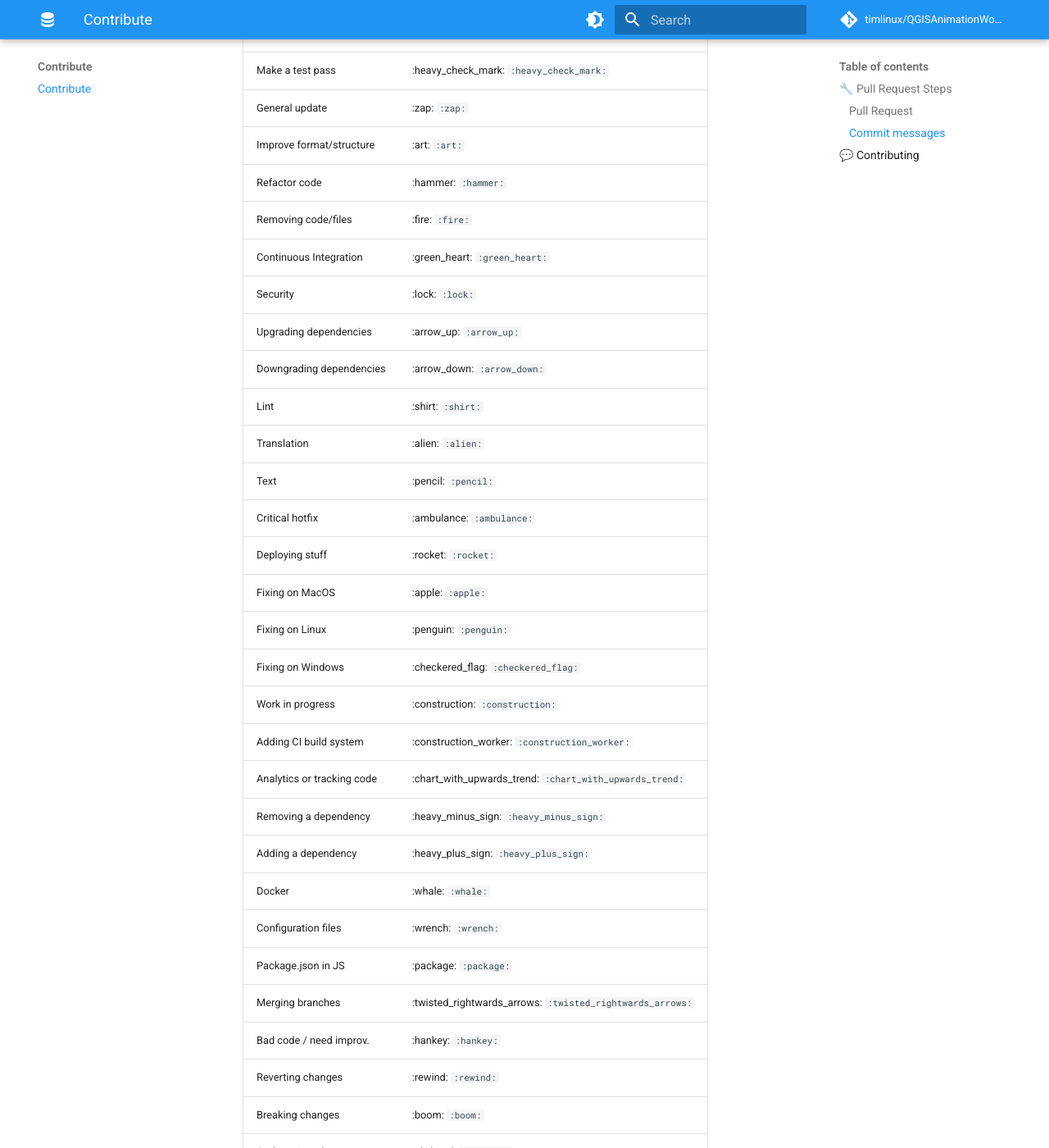
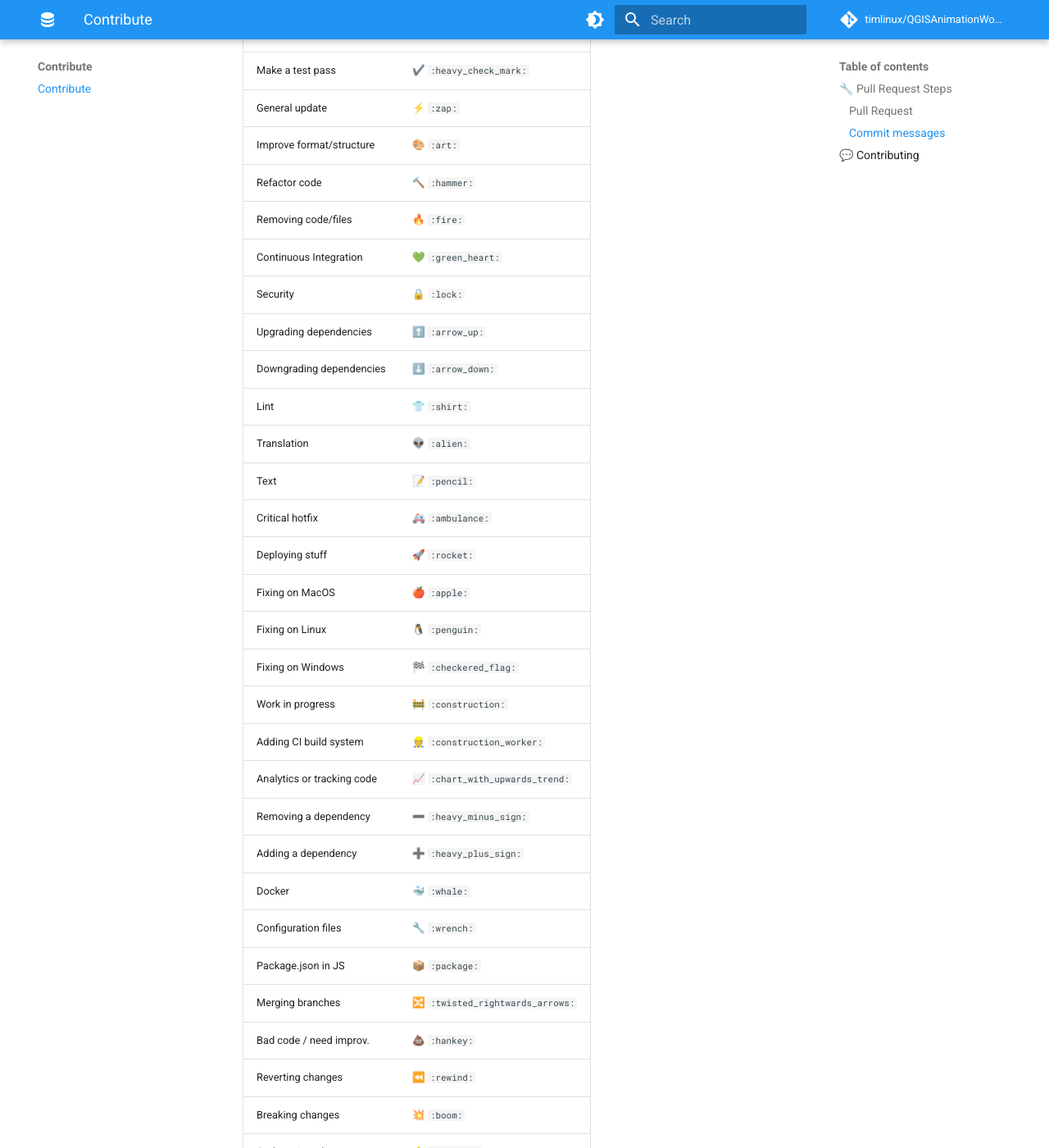
Before and after one commit to timlinux/QGISAnimationWorkbench, an MkDocs documentation site: the page built from docs/contribute/contribute.md, in a window 1280 px wide and 1400 px high, scrolled down 1128 px. Shown: the whole window at 82% size. Built offline with MkDocs 1.6.1 and Material for MkDocs 9.7.7, drawn with Linux system fonts in a browser that asks for light colours; comment, search, counter and statistics services are not loaded; some of the changed lines change nothing that is shown; some of the changed text lies outside the part shown.

Commit message:
📝 Swapped out quickhand emoji text for symbols

```diff
--- a/docs/contribute/contribute.md
+++ b/docs/contribute/contribute.md
@@ -16,49 +16,49 @@ commit messages (see [GitMoji](https://gitmoji.dev/)).
 
 | Commit type                | Emoji                                                     |
 | :------------------------- | :-------------------------------------------------------- |
-| Initial commit             | :tada: `:tada:`                                           |
-| Version tag                | :bookmark: `:bookmark:`                                   |
-| New feature                | :sparkles: `:sparkles:`                                   |
-| Bugfix                     | :bug: `:bug:`                                             |
-| Metadata                   | :card_index: `:card_index:`                               |
-| Documentation              | :books: `:books:`                                         |
-| Documenting source code    | :bulb: `:bulb:`                                           |
-| Performance                | :racehorse: `:racehorse:`                                 |
-| Cosmetic                   | :lipstick: `:lipstick:`                                   |
-| Tests                      | :rotating_light: `:rotating_light:`                       |
-| Adding a test              | :white_check_mark: `:white_check_mark:`                   |
-| Make a test pass           | :heavy_check_mark: `:heavy_check_mark:`                   |
-| General update             | :zap: `:zap:`                                             |
-| Improve format/structure   | :art: `:art:`                                             |
-| Refactor code              | :hammer: `:hammer:`                                       |
-| Removing code/files        | :fire: `:fire:`                                           |
-| Continuous Integration     | :green_heart: `:green_heart:`                             |
-| Security                   | :lock: `:lock:`                                           |
-| Upgrading dependencies     | :arrow_up: `:arrow_up:`                                   |
-| Downgrading dependencies   | :arrow_down: `:arrow_down:`                               |
-| Lint                       | :shirt: `:shirt:`                                         |
-| Translation                | :alien: `:alien:`                                         |
-| Text                       | :pencil: `:pencil:`                                       |
-| Critical hotfix            | :ambulance: `:ambulance:`                                 |
-| Deploying stuff            | :rocket: `:rocket:`                                       |
-| Fixing on MacOS            | :apple: `:apple:`                                         |
-| Fixing on Linux            | :penguin: `:penguin:`                                     |
-| Fixing on Windows          | :checkered_flag: `:checkered_flag:`                       |
-| Work in progress           | :construction:  `:construction:`                          |
-| Adding CI build system     | :construction_worker: `:construction_worker:`             |
-| Analytics or tracking code | :chart_with_upwards_trend: `:chart_with_upwards_trend:`   |
-| Removing a dependency      | :heavy_minus_sign: `:heavy_minus_sign:`                   |
-| Adding a dependency        | :heavy_plus_sign: `:heavy_plus_sign:`                     |
-| Docker                     | :whale: `:whale:`                                         |
-| Configuration files        | :wrench: `:wrench:`                                       |
-| Package.json in JS         | :package: `:package:`                                     |
-| Merging branches           | :twisted_rightwards_arrows: `:twisted_rightwards_arrows:` |
-| Bad code / need improv.    | :hankey: `:hankey:`                                       |
-| Reverting changes          | :rewind: `:rewind:`                                       |
-| Breaking changes           | :boom: `:boom:`                                           |
-| Code review changes        | :ok_hand: `:ok_hand:`                                     |
-| Accessibility              | :wheelchair: `:wheelchair:`                               |
-| Move/rename repository     | :truck: `:truck:`                                         |
+| Initial commit             | 🎉 `:tada:`                                           |
+| Version tag                | 🔖 `:bookmark:`                                   |
+| New feature                | ✨ `:sparkles:`                                   |
+| Bugfix                     | 🐛 `:bug:`                                             |
+| Metadata                   | 📇 `:card_index:`                               |
+| Documentation              | 📚 `:books:`                                         |
+| Documenting source code    | 💡 `:bulb:`                                           |
+| Performance                | 🐎 `:racehorse:`                                 |
+| Cosmetic                   | 💄 `:lipstick:`                                   |
+| Tests                      | 🚨 `:rotating_light:`                       |
+| Adding a test              | ✅ `:white_check_mark:`                   |
+| Make a test pass           | ✔️ `:heavy_check_mark:`                   |
+| General update             | ⚡️ `:zap:`                                             |
+| Improve format/structure   | 🎨 `:art:`                                             |
+| Refactor code              | 🔨 `:hammer:`                                       |
+| Removing code/files        | 🔥 `:fire:`                                           |
+| Continuous Integration     | 💚 `:green_heart:`                             |
+| Security                   | 🔒 `:lock:`                                           |
+| Upgrading dependencies     | ⬆️ `:arrow_up:`                                   |
+| Downgrading dependencies   | ⬇️ `:arrow_down:`                               |
+| Lint                       | 👕 `:shirt:`                                         |
+| Translation                | 👽 `:alien:`                                         |
+| Text                       | 📝 `:pencil:`                                       |
+| Critical hotfix            | 🚑 `:ambulance:`                                 |
+| Deploying stuff            | 🚀 `:rocket:`                                       |
+| Fixing on MacOS            | 🍎 `:apple:`                                         |
+| Fixing on Linux            | 🐧 `:penguin:`                                     |
+| Fixing on Windows          | 🏁 `:checkered_flag:`                       |
+| Work in progress           | 🚧  `:construction:`                          |
+| Adding CI build system     | 👷 `:construction_worker:`             |
+| Analytics or tracking code | 📈 `:chart_with_upwards_trend:`   |
+| Removing a dependency      | ➖ `:heavy_minus_sign:`                   |
+| Adding a dependency        | ➕ `:heavy_plus_sign:`                     |
+| Docker                     | 🐳 `:whale:`                                         |
+| Configuration files        | 🔧 `:wrench:`                                       |
+| Package.json in JS         | 📦 `:package:`                                     |
+| Merging branches           | 🔀 `:twisted_rightwards_arrows:` |
+| Bad code / need improv.    | 💩 `:hankey:`                                       |
+| Reverting changes          | ⏪ `:rewind:`                                       |
+| Breaking changes           | 💥 `:boom:`                                           |
+| Code review changes        | 👌 `:ok_hand:`                                     |
+| Accessibility              | ♿️ `:wheelchair:`                               |
+| Move/rename repository     | 🚚 `:truck:`                                         |
 | Other                      | [Be creative](http://www.emoji-cheat-sheet.com/)          |
 
 ## 💬 Contributing
```
